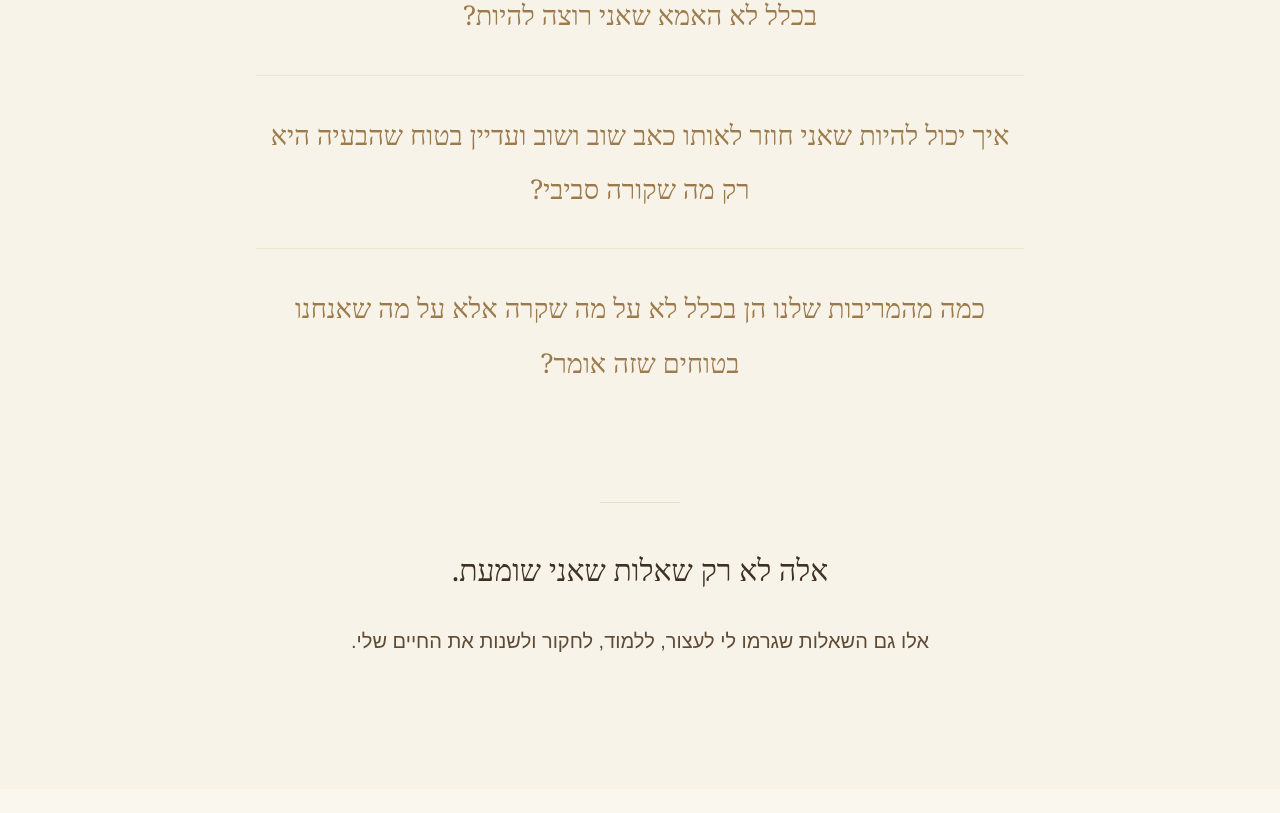
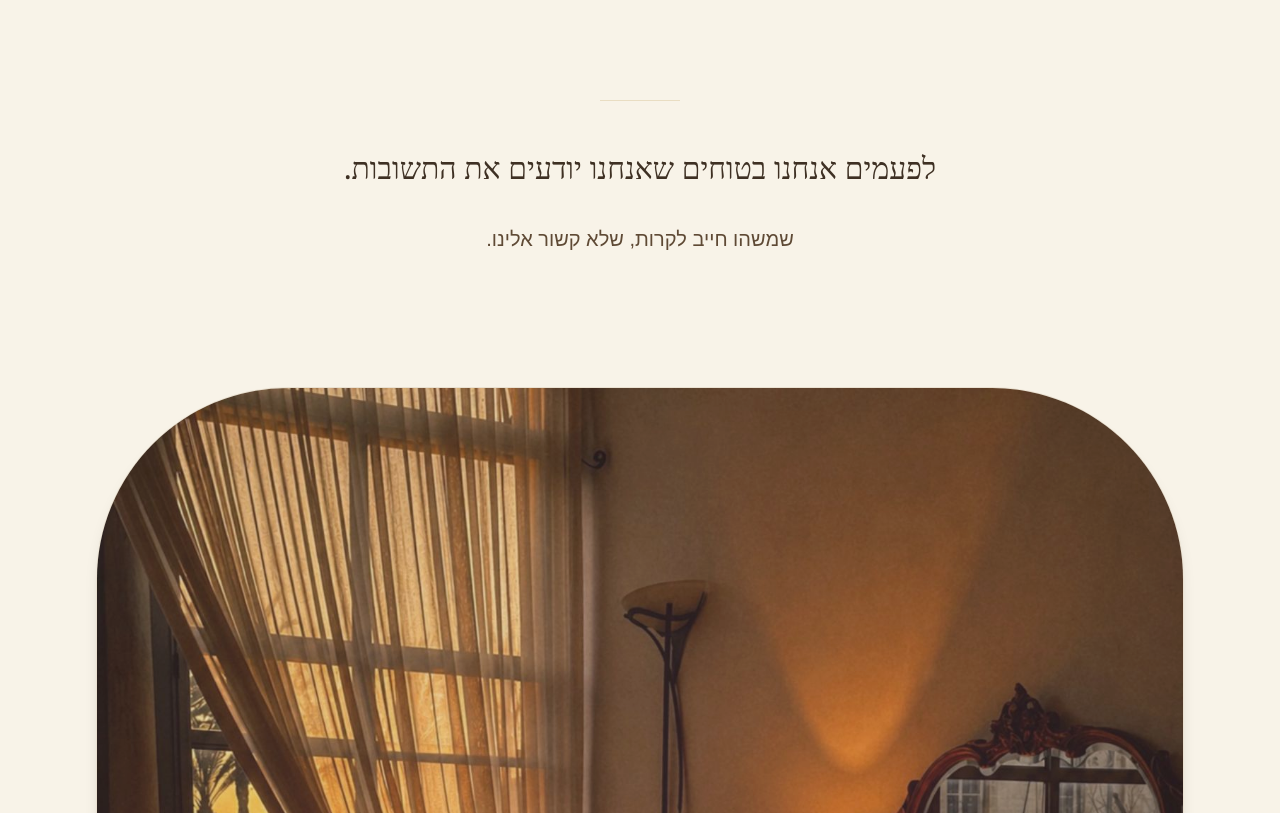
Before and after one commit to shahar27/shahar-landing, a Next.js app: page /defense-patterns-evening in a window 1280 px wide. Shown: the part 1947-2760 px from the top of the page. Built offline with nearby package versions, Linux system fonts and the light colour scheme.

Commit message:
Update defense patterns evening page copy

```diff
--- a/app/defense-patterns-evening/page.tsx
+++ b/app/defense-patterns-evening/page.tsx
@@ -95,11 +95,9 @@ export default function DefensePatternsEveningPage() {
           <BrainDivider />
           <div className="mt-16 max-w-3xl mx-auto">
             {[
-              "אני יודעת שלא כל ביקורת אומרת שמשהו לא בסדר בי, אז למה אני עדיין נפגעת ממנה ?",
               "למה אני בטוח שהפעם אגיב אחרת, ושוב עושה בדיוק אותו דבר?",
               "אני מבינה שהילדים לא עושים לי בכוונה אז למה אני עדיין מתפוצצת, כשזו בכלל לא האמא שאני רוצה להיות?",
-              "איך יכול להיות שאני חוזר לאותו כאב שוב ושוב ועדיין בטוח שהבעיה היא רק מה שקורה סביבי?",
-              "כמה מהמריבות שלנו הן בכלל לא על מה שקרה אלא על מה שאנחנו בטוחים שזה אומר?",
+              "איך יכול להיות שאני חוזר לאותו כאב שוב ושוב?",
             ].map((question) => (
               <div key={question} className="py-8 border-b border-[#C8A86A]/20 last:border-b-0">
                 <p className="text-[1.15rem] md:text-[1.7rem] font-serif leading-[2] text-[#9C7A4B]">
@@ -114,15 +112,50 @@ export default function DefensePatternsEveningPage() {
             <div className="h-px w-20 bg-[#C8A86A]/30 mx-auto mb-10" />
 
             <p className="text-2xl md:text-3xl font-serif leading-[1.8] text-[#3E3023]">
-              אלה לא רק שאלות שאני שומעת.
+              לפעמים אנחנו בטוחים שאנחנו יודעים את התשובות.
             </p>
 
             <p className="mt-6 text-xl leading-10 text-[#5F4A35]">
-              אלו גם השאלות שגרמו לי לעצור,
-              ללמוד, לחקור
-              ולשנות את החיים שלי.
+              שמשהו חייב לקרות, שלא קשור אלינו.
             </p>
 
+          </div>
+        </div>
+      </section>
+
+      <section className="px-6 md:px-16 lg:px-24 pb-10">
+        <div className="max-w-6xl mx-auto">
+          <div className="min-h-[340px] md:min-h-[520px] rounded-t-[12rem] rounded-b-[2.5rem] overflow-hidden border border-[#9C7A4B]/15 shadow-lg">
+            <img
+              src="/odem-house-detail.jpg"
+              alt=""
+              className="w-full h-full object-cover opacity-90"
+            />
+          </div>
+        </div>
+      </section>
+
+      <section className="relative min-h-[620px] flex items-end justify-center text-center overflow-hidden">
+        <img
+          src="/odem-evening.jpg"
+          alt=""
+          className="absolute inset-0 w-full h-full object-cover"
+        />
+
+        <div className="absolute inset-0 bg-[#3E3023]/35" />
+        <div className="absolute inset-0 bg-gradient-to-t from-[#3E3023]/90 via-[#3E3023]/30 to-transparent" />
+
+        <div className="relative z-10 w-full px-6 pb-16 md:pb-20 text-[#F8F3E8]">
+          <div className="mx-auto max-w-2xl rounded-t-[5rem] rounded-b-[2rem] border border-[#C8A86A]/25 bg-[#3E3023]/45 px-7 py-10 backdrop-blur-[2px]">
+            <p className="text-[#C8A86A] tracking-[0.22em] mb-5 text-sm">
+              רגע לעצור
+            </p>
+
+            <h2 className="text-4xl md:text-6xl font-serif leading-[1.25]">
+              ערב אחד
+              <br />
+              לנשום בו אחרת
+            </h2>
           </div>
         </div>
       </section>
@@ -223,38 +256,26 @@ export default function DefensePatternsEveningPage() {
 
       {/* Core idea */}
       <section className="px-6 md:px-16 lg:px-24 py-20">
-        <div className="max-w-6xl mx-auto grid md:grid-cols-2 gap-14 items-center">
-          <div className="min-h-[340px] md:min-h-[520px] rounded-t-[12rem] rounded-b-[2.5rem] overflow-hidden border border-[#9C7A4B]/15 shadow-lg">
-            <img src="/odem-house-detail.jpg" alt="" className="w-full h-full object-cover opacity-90" />
-          </div>
+        <div className="max-w-3xl mx-auto text-center">
 
           <div className="text-center md:text-right">
             <p className="text-xl leading-10 text-[#5F4A35]">
-              במשך שנים חשבתי שמשהו בי לא בסדר.
+              התחלתי להשתנות באמת
             </p>
 
             <p className="mt-8 text-xl leading-10 text-[#5F4A35]">
-              איך יכול להיות שאני לומדת,
-              מבינה,
-              מתפתחת,
-              ובכל זאת ממשיכה לחזור לאותם מקומות?
+              ביום שבו הפסקתי ״לדעת״ מה לא בסדר ולנסות לתקן
             </p>
 
             <p className="mt-8 text-xl leading-10 text-[#5F4A35]">
-              מה שגיליתי בדרך,
-              הוא שחלק גדול מההתנהגויות שגרמו להכי הרבה כאב וקושי בחיי,
-              לא הופיעו סתם.
-            </p>
-
-            <p className="mt-8 text-xl leading-10 text-[#5F4A35]">
-              פעם הייתה להן משמעות ותועלת.
+              והתחלתי לנסות להבין, למה זה נוצר?
             </p>
 
             <div className="my-12 h-px w-24 bg-[#C8A86A]/45 mx-auto md:mx-0" />
 
             <p className="text-3xl md:text-4xl font-serif leading-[1.35]">
-              וכשמבינים למה הן נוצרו,
-              זו נקודת ההתחלה לשינוי ולשחרור ממה שכבר לא משרת אותנו.
+              ברגע שמבינים למה משהו נוצר,
+              קשה להמשיך לראות אותו באותה צורה.
             </p>
           </div>
         </div>
@@ -283,10 +304,6 @@ export default function DefensePatternsEveningPage() {
             </p>
 
             <p>
-              כי לדעת לא תמיד משנה את מה שמנהל אותנו.
-            </p>
-
-            <p>
               לפעמים דווקא הדברים שאנחנו הכי בטוחים לגביהם,
               הם הדברים שהכי קשה לנו לראות.
             </p>
@@ -308,23 +325,13 @@ export default function DefensePatternsEveningPage() {
 
           <h2 className="text-4xl md:text-5xl font-serif leading-[1.25]">
             עם רגע אחד
-            <br />
-            שאי אפשר לחזור ממנו.
           </h2>
 
           <div className="mt-10 text-xl leading-10 text-[#5F4A35] space-y-6">
             <p>
-              הרגע שבו אתם קולטים
+               שבו אתם קולטים
               שלא כל מה שנראה כמו המציאות,
               הוא בהכרח המציאות.
-            </p>
-
-            <p>
-              ופתאום מתחילים לשאול:
-            </p>
-
-            <p className="font-serif text-2xl">
-              "מאיפה אני כל כך בטוח שזה מה שקרה?"
             </p>
 
           </div>
@@ -533,31 +540,6 @@ export default function DefensePatternsEveningPage() {
         </div>
       </section>
 
-      <section className="relative min-h-[620px] flex items-end justify-center text-center overflow-hidden">
-        <img
-          src="/odem-evening.jpg"
-          alt=""
-          className="absolute inset-0 w-full h-full object-cover"
-        />
-
-        <div className="absolute inset-0 bg-[#3E3023]/35" />
-        <div className="absolute inset-0 bg-gradient-to-t from-[#3E3023]/90 via-[#3E3023]/30 to-transparent" />
-
-        <div className="relative z-10 w-full px-6 pb-16 md:pb-20 text-[#F8F3E8]">
-          <div className="mx-auto max-w-2xl rounded-t-[5rem] rounded-b-[2rem] border border-[#C8A86A]/25 bg-[#3E3023]/45 px-7 py-10 backdrop-blur-[2px]">
-            <p className="text-[#C8A86A] tracking-[0.22em] mb-5 text-sm">
-              רגע לעצור
-            </p>
-
-            <h2 className="text-4xl md:text-6xl font-serif leading-[1.25]">
-              ערב אחד
-              <br />
-              לנשום בו אחרת
-            </h2>
-          </div>
-        </div>
-      </section>
-
       {/* Register */}
       <section id="register" className="px-6 py-28 bg-[#9C7A4B] text-[#F8F3E8] text-center">
         <div className="max-w-3xl mx-auto">
```
